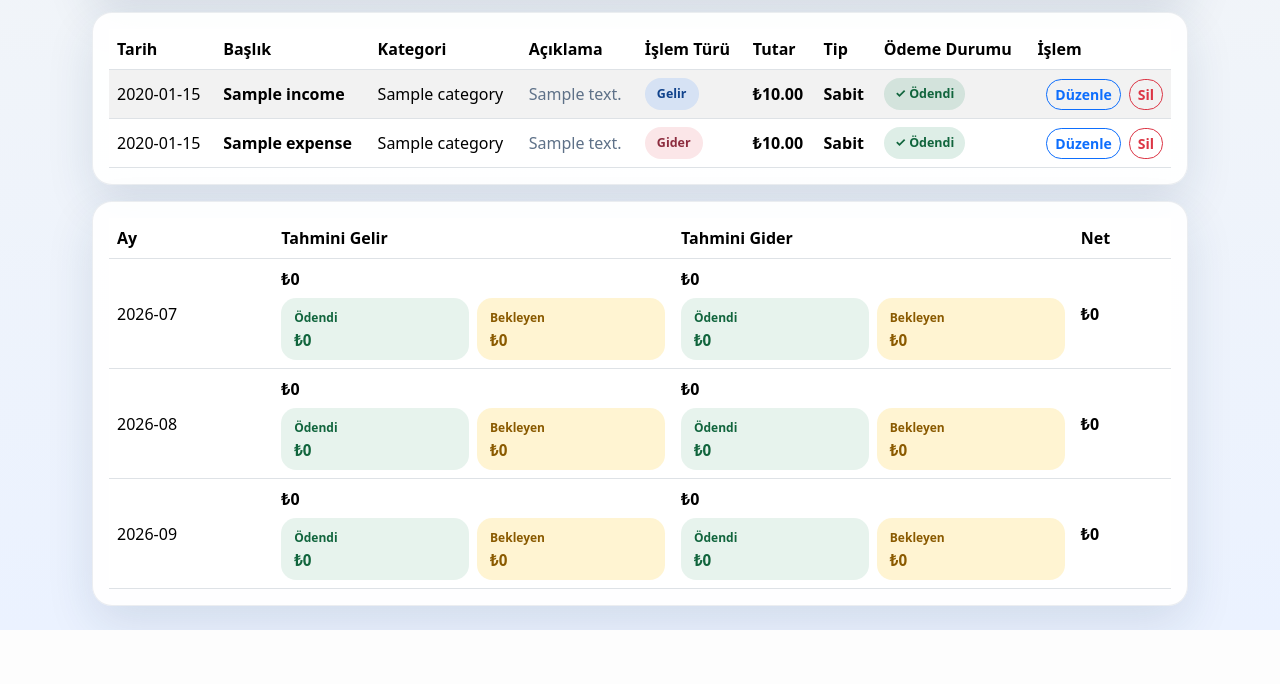
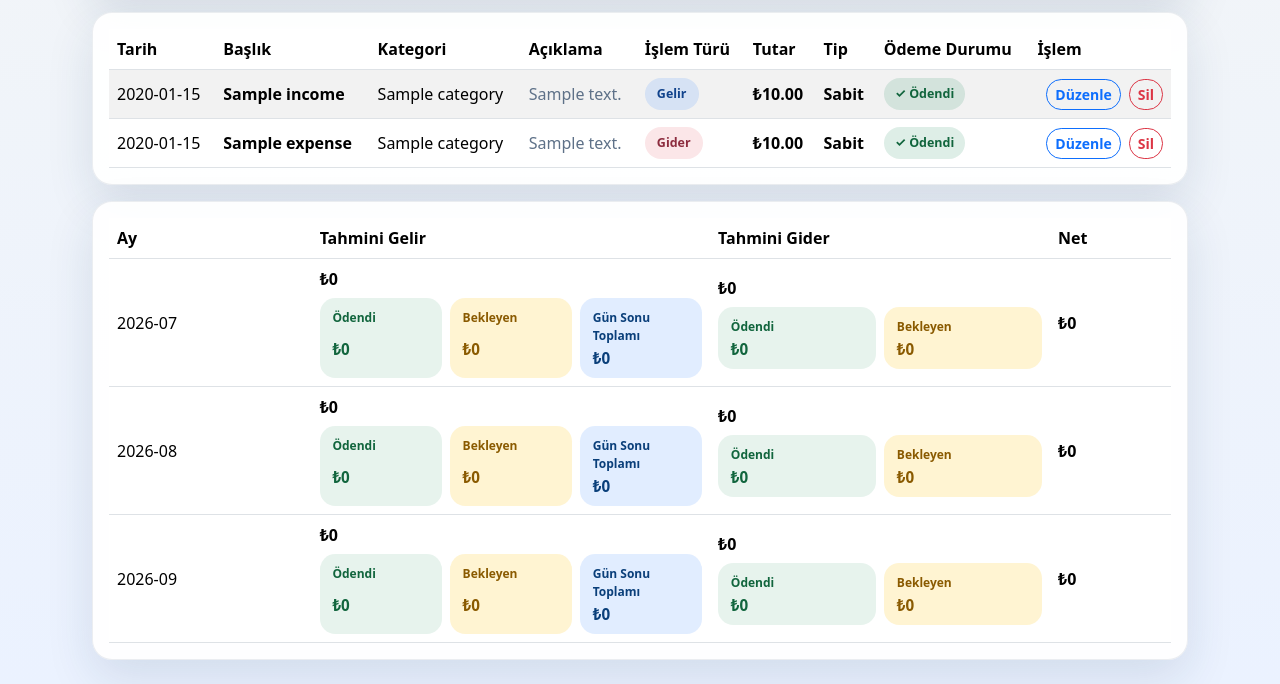
Before and after one commit to ysfkcbs/SahaTakvim, a Flask app: page /finance/forecast in a window 1280 px wide. Shown: the part 705-1389 px from the top of the page. Before the commit the page ends 1335 px from the top, so only its background shows below. Run offline with Flask 3, Linux system fonts and the light colour scheme; a user stored in the database is signed in; tables that the repository leaves empty hold one stand-in row (values such as "Sample post").

Commit message:
Show monthly daily-closing total in the balance sheet breakdown
Adds a "Gün Sonu Toplamı" line to the income breakdown in the
forecast table, summing that month's DailyClosing cash+card+iban
entries, so kira/turnuva income can be told apart from actual daily
cash takings at a glance.

Co-Authored-By: Claude Sonnet 5 <noreply@anthropic.com>

```diff
--- a/app/finance/services.py
+++ b/app/finance/services.py
@@ -2,7 +2,7 @@ from datetime import date
 
 from sqlalchemy import extract, func
 
-from app.models import Expense, Field, Income, Reservation
+from app.models import DailyClosing, Expense, Field, Income, Reservation
 
 
 def reservation_income_for_month(year: int, month: int):
@@ -43,6 +43,19 @@ def actual_total(model, year, month):
     )
 
 
+def daily_closing_total_for_month(year: int, month: int):
+    return float(
+        DailyClosing.query.with_entities(
+            func.coalesce(func.sum(DailyClosing.cash_total + DailyClosing.card_total + DailyClosing.iban_total), 0)
+        )
+        .filter(
+            extract("year", DailyClosing.closing_date) == year,
+            extract("month", DailyClosing.closing_date) == month,
+        )
+        .scalar()
+    )
+
+
 def forecast_next_months(month_count=3):
     today = date.today()
     data = []
@@ -66,6 +79,7 @@ def forecast_next_months(month_count=3):
                 "pending_income": pending_income,
                 "paid_expense": paid_expense,
                 "pending_expense": pending_expense,
+                "daily_closing_total": daily_closing_total_for_month(y, m),
             }
         )
     return data
--- a/app/static/css/style.css
+++ b/app/static/css/style.css
@@ -1420,7 +1420,7 @@ body.is-standalone .app-navbar {
 
 .finance-balance-breakdown {
   display: grid;
-  grid-template-columns: repeat(2, minmax(0, 1fr));
+  grid-template-columns: repeat(auto-fit, minmax(110px, 1fr));
   gap: 0.5rem;
 }
 
@@ -1449,6 +1449,11 @@ body.is-standalone .app-navbar {
 .finance-breakdown-card.is-unpaid {
   background: rgba(255, 193, 7, 0.18);
   color: #8a5a00;
+}
+
+.finance-breakdown-card.is-daily {
+  background: rgba(13, 110, 253, 0.12);
+  color: #0a3f7a;
 }
 
 @media (max-width: 991.98px) {
--- a/app/templates/base.html
+++ b/app/templates/base.html
@@ -16,7 +16,7 @@
   <link rel="icon" type="image/svg+xml" href="{{ url_for('static', filename='icons/app-icon.svg') }}">
   <link rel="apple-touch-icon" sizes="180x180" href="{{ url_for('static', filename='icons/apple-touch-icon-180.png') }}">
   <link href="https://cdn.jsdelivr.net/npm/bootstrap@5.3.3/dist/css/bootstrap.min.css" rel="stylesheet">
-  <link rel="stylesheet" href="{{ url_for('static', filename='css/style.css', v='20260519-5') }}">
+  <link rel="stylesheet" href="{{ url_for('static', filename='css/style.css', v='20260519-6') }}">
 </head>
 <body class="{% block body_class %}{% endblock %}">
 <div class="app-shell">
--- a/app/templates/finance/forecast.html
+++ b/app/templates/finance/forecast.html
@@ -72,7 +72,7 @@
       {% for p in projection %}
       <tr>
         <td data-label="Ay">{{p.month}}</td>
-        <td data-label="Tahmini Gelir"><div class="finance-balance-cell"><strong>₺{{'%.0f'|format(p.income|float)}}</strong><div class="finance-balance-breakdown"><div class="finance-breakdown-card is-paid"><small>Ödendi</small><strong>₺{{'%.0f'|format(p.paid_income|float)}}</strong></div><div class="finance-breakdown-card is-unpaid"><small>Bekleyen</small><strong>₺{{'%.0f'|format(p.pending_income|float)}}</strong></div></div></div></td>
+        <td data-label="Tahmini Gelir"><div class="finance-balance-cell"><strong>₺{{'%.0f'|format(p.income|float)}}</strong><div class="finance-balance-breakdown"><div class="finance-breakdown-card is-paid"><small>Ödendi</small><strong>₺{{'%.0f'|format(p.paid_income|float)}}</strong></div><div class="finance-breakdown-card is-unpaid"><small>Bekleyen</small><strong>₺{{'%.0f'|format(p.pending_income|float)}}</strong></div><div class="finance-breakdown-card is-daily"><small>Gün Sonu Toplamı</small><strong>₺{{'%.0f'|format(p.daily_closing_total|float)}}</strong></div></div></div></td>
         <td data-label="Tahmini Gider"><div class="finance-balance-cell"><strong>₺{{'%.0f'|format(p.expense|float)}}</strong><div class="finance-balance-breakdown"><div class="finance-breakdown-card is-paid"><small>Ödendi</small><strong>₺{{'%.0f'|format(p.paid_expense|float)}}</strong></div><div class="finance-breakdown-card is-unpaid"><small>Bekleyen</small><strong>₺{{'%.0f'|format(p.pending_expense|float)}}</strong></div></div></div></td>
         <td data-label="Net"><strong class="finance-amount">₺{{'%.0f'|format(p.net|float)}}</strong></td>
       </tr>
```
